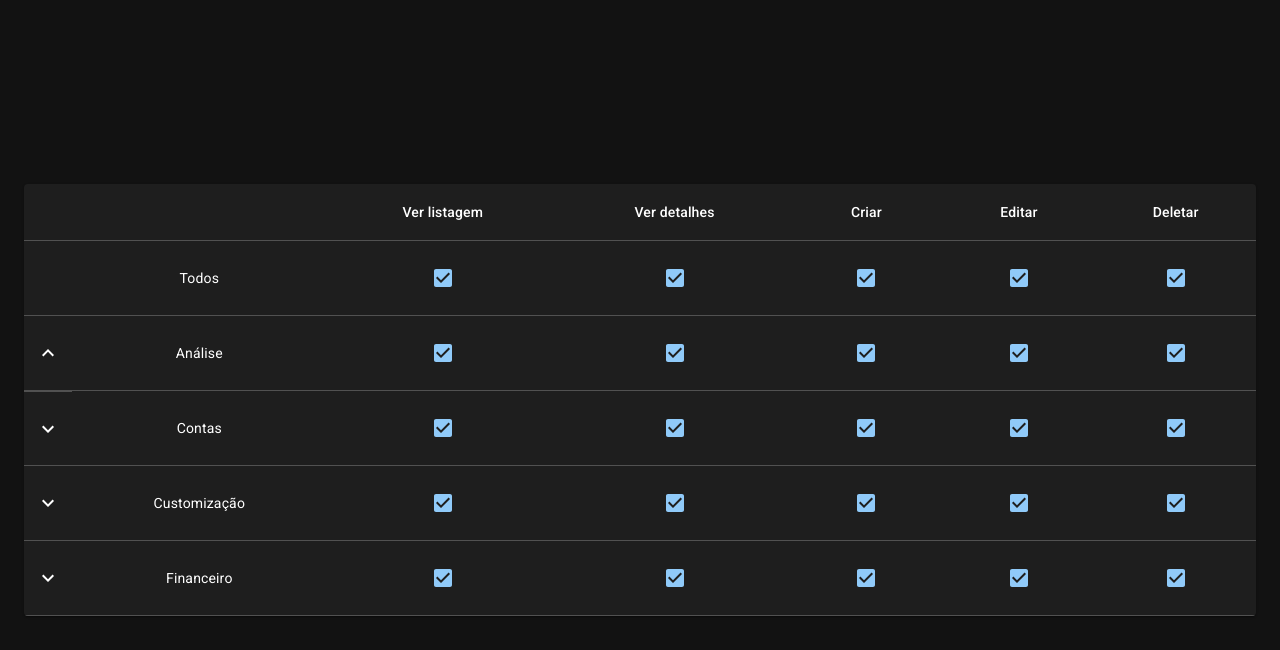
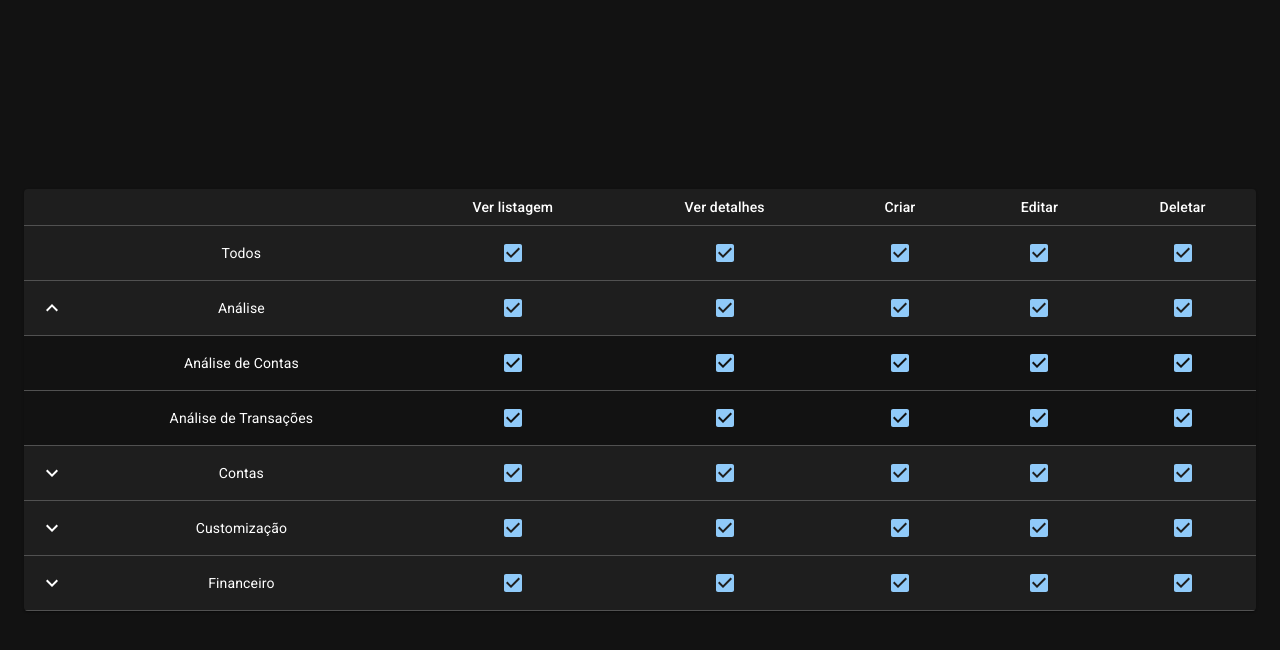
Before and after one commit to Kiicchan/mobix-second-challenge, a React (Create React App) app: page / in a window 1280 px wide. Both pictures are taken after a click on the button 48 px from the left and 353 px from the top of the page. Shown: the top 650 px of the page. Built offline with nearby package versions, Linux system fonts and the light colour scheme.

Commit message:
Tabela Finalizada

```diff
--- a/src/components/Permission/Cells.jsx
+++ b/src/components/Permission/Cells.jsx
@@ -12,7 +12,7 @@ export default function PermissionCells({ label, expanded }) {
       {permissions.map((permission) => {
         return (
           <TableCell key={permission} align="center">
-            <Checkbox defaultChecked />
+            <Checkbox defaultChecked color="primary" />
           </TableCell>
         );
       })}
--- /dev/null
+++ b/src/components/Permission/Module.jsx
@@ -0,0 +1,14 @@
+import ExpandableTableRow from "../ui/ExpandableTableRow";
+import PermissionCells from "./Cells";
+import SubModuleList from "./SubModuleList";
+
+export default function ModuleRow({ module }) {
+  return (
+    <ExpandableTableRow
+      key={module.name}
+      expandComponent={<SubModuleList submodules={module.submodules} />}
+    >
+      <PermissionCells label={module.name}></PermissionCells>
+    </ExpandableTableRow>
+  );
+}
--- /dev/null
+++ b/src/components/Permission/SubModuleList.jsx
@@ -0,0 +1,16 @@
+import { TableRow } from "@mui/material";
+import PermissionCells from "./Cells";
+
+export default function SubModuleList({ submodules }) {
+  return (
+    <>
+      {submodules.map((submodule) => {
+        return (
+          <TableRow key={submodule} sx={{ bgcolor: "background.paper" }}>
+            <PermissionCells label={submodule} expanded />
+          </TableRow>
+        );
+      })}
+    </>
+  );
+}
--- a/src/components/Permission/Table.jsx
+++ b/src/components/Permission/Table.jsx
@@ -10,14 +10,14 @@ import {
 import PermissionCells from "./Cells";
 import { useContext } from "react";
 import FormContext from "../../contexts/FormContext";
-import ExpandableTableRow from "../ui/ExpandableTableRow";
+import ModuleRow from "./Module";
 
 export default function PermissionTable(props) {
   const { state } = useContext(FormContext);
   const { permissions, modules } = state;
   return (
     <TableContainer component={Paper}>
-      <Table>
+      <Table size="small">
         <TableHead>
           <TableRow>
             <TableCell />
@@ -36,11 +36,7 @@ export default function PermissionTable(props) {
             <PermissionCells label="Todos" expanded />
           </TableRow>
           {modules.map((module) => {
-            return (
-              <ExpandableTableRow key={module.name}>
-                <PermissionCells label={module.name}></PermissionCells>
-              </ExpandableTableRow>
-            );
+            return <ModuleRow key={module.name} module={module} />;
           })}
         </TableBody>
       </Table>
--- a/src/components/ui/ExpandableTableRow.jsx
+++ b/src/components/ui/ExpandableTableRow.jsx
@@ -21,12 +21,7 @@ export default function ExpandableTableRow({
         </TableCell>
         {children}
       </TableRow>
-      {isExpanded && (
-        <TableRow>
-          <TableCell padding="checkbox" />
-          {expandComponent}
-        </TableRow>
-      )}
+      {isExpanded && expandComponent}
     </>
   );
 }
```
